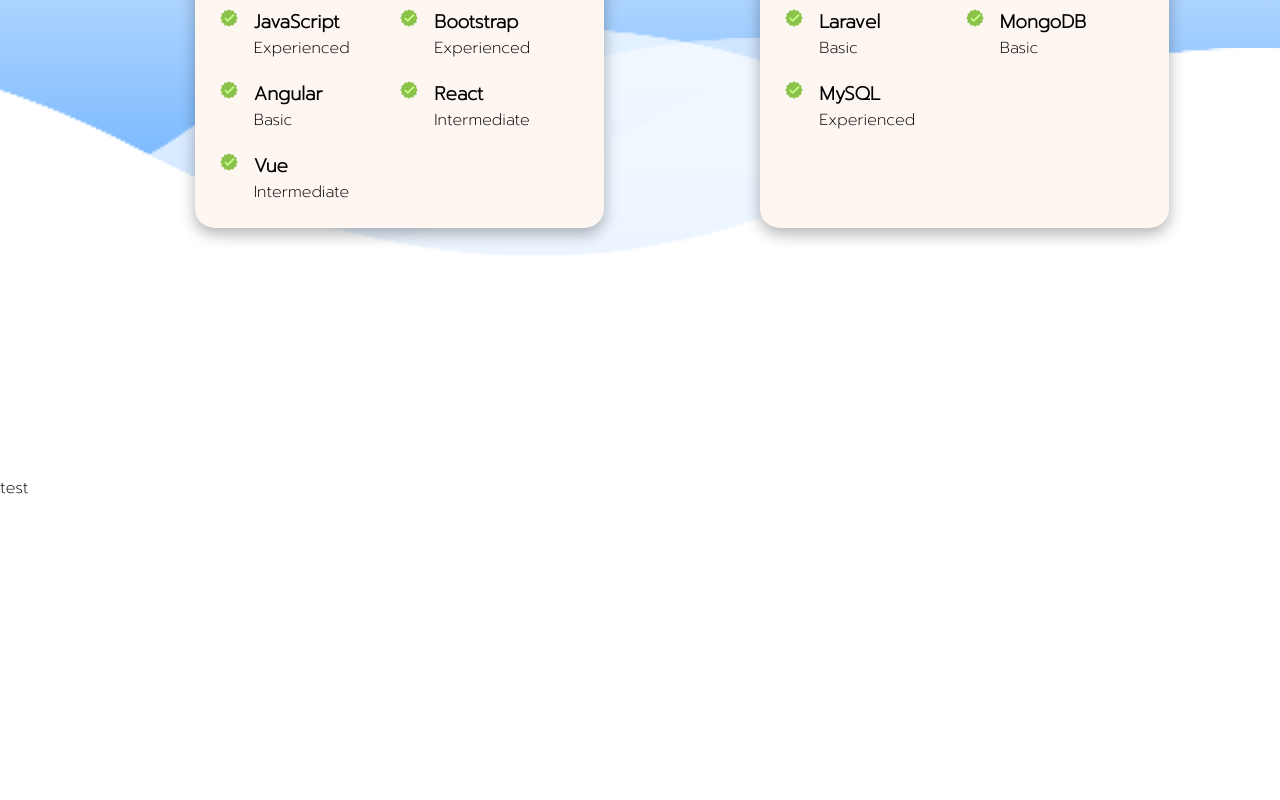
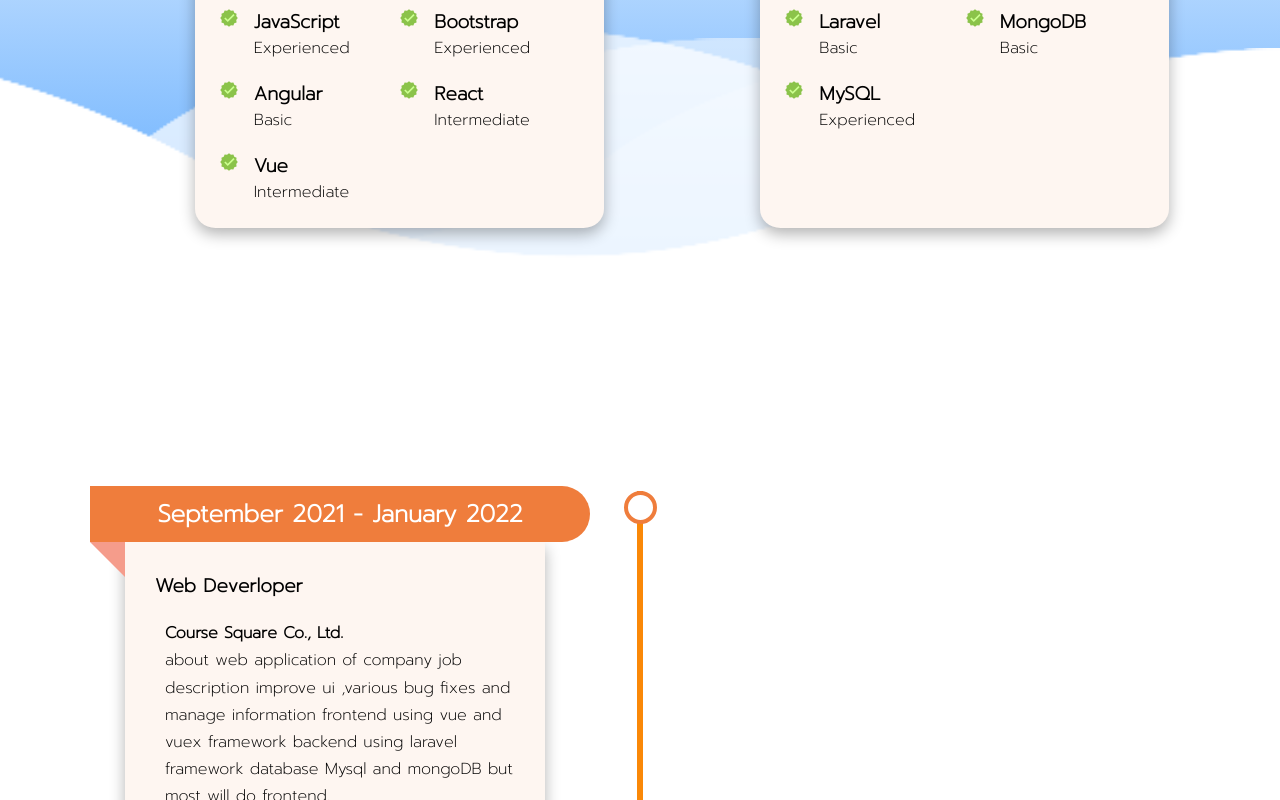
Before and after one commit to thanikth/resume, a React (Create React App) app: page / in a window 1280 px wide. Shown: the part 2000-2800 px from the top of the page. Before the commit the page ends 2500 px from the top, so only its background shows below. Built offline with nearby package versions, Linux system fonts and the light colour scheme.

Commit message:
improve color navbar // add work page

```diff
--- a/src/components/Skill/skill.css
+++ b/src/components/Skill/skill.css
@@ -33,7 +33,8 @@
 .skill-front .item {
   flex: 40%;
 }
-.title {
+.skill-back .title,
+.skill-front .title {
   display: block;
   width: 100%;
   font-size: 30px;
--- a/src/components/Topbar/navbar.css
+++ b/src/components/Topbar/navbar.css
@@ -1,12 +1,12 @@
 :root {
-  --yellow: #fddb3a;
+  --yellow: #fedd74;
 }
 .container {
   max-width: 960px;
   margin: 0 auto;
 }
 .header {
-  background: #2196f3;
+  background: #439cfe;
   width: 100%;
   height: 80px;
   position: fixed;
--- a/src/components/Work/work.css
+++ b/src/components/Work/work.css
@@ -0,0 +1,187 @@
+.work {
+  max-width: 1200px;
+  margin: 10% auto;
+  padding-bottom: 10%;
+}
+.timeline {
+  position: relative;
+}
+
+.timeline::after {
+  content: '';
+  position: absolute;
+  width: 6px;
+  background-color: rgb(250, 136, 7);
+  top: 15px;
+  bottom: 0;
+  left: 50%;
+  margin-left: -3px;
+}
+
+.work-con {
+  box-sizing: border-box;
+  padding: 10px 40px;
+  position: relative;
+  background-color: inherit;
+  width: 50%;
+}
+
+.work-con::after {
+  content: '';
+  position: absolute;
+  width: 25px;
+  height: 25px;
+  right: -17px;
+  background-color: white;
+  border: 4px solid #ef7d3c;
+  top: 15px;
+  border-radius: 50%;
+  z-index: 1;
+}
+
+/* Place the container to the left */
+.left {
+  left: 0;
+}
+
+/* Place the container to the right */
+.right {
+  left: 50%;
+}
+
+/* Fix the circle for containers on the right side */
+.right::after {
+  left: -16px;
+}
+
+.content {
+  padding: 0px 10px;
+  position: relative;
+  border-radius: 6px;
+}
+
+.content .year {
+  display: block;
+  padding: 10px;
+  margin: 0;
+  color: #ffff;
+  border-radius: 0 50px 50px 0;
+  background: #ef7d3c;
+  text-align: center;
+  position: relative;
+}
+
+.content .year:before {
+  content: '';
+  border-top: 35px solid #f59c8b;
+  border-left: 35px solid transparent;
+  position: absolute;
+  bottom: -35px;
+  left: 0;
+}
+
+.work-con:nth-child(2) .content .year {
+  border-radius: 50px 0 0 50px;
+  background: #4dae50;
+}
+.work-con:nth-child(2) .content .year:before {
+  border-left: none;
+  border-right: 35px solid transparent;
+  left: auto;
+  right: 0;
+  border-top-color: #99d39b;
+}
+
+.content .details {
+  padding: 30px 30px;
+  margin: 0 45px 0 35px;
+  background: #fef6f1;
+  -webkit-box-shadow: 0 4px 6px rgba(0, 0, 0, 0.3);
+  -moz-box-shadow: 0 4px 6px rgba(0, 0, 0, 0.3);
+  box-shadow: 0px 6px 15px rgba(0, 0, 0, 0.3);
+  border-radius: 0 0 20px 20px;
+}
+.work-con:nth-child(2) .content .details {
+  margin: 0 35px 0 45px;
+}
+
+.content .title {
+  font-weight: bolder;
+  margin: 0 0 10px;
+}
+
+.content .description {
+  margin: 0 0 0 10px;
+  padding-top: 10px;
+  line-height: 1.7rem;
+}
+
+@media screen and (max-width: 540px) {
+  .timeline::after {
+    left: 31px;
+  }
+
+  .work-con {
+    width: 100%;
+    padding-left: 50px !important;
+    padding-right: 5px !important;
+  }
+
+  .left::after,
+  .right::after {
+    left: 15px;
+  }
+
+  .right {
+    left: 0%;
+  }
+
+  .work-con:nth-child(2) .content .year {
+    border-radius: 0 50px 50px 0;
+  }
+  .work-con:nth-child(2) .content .year:before {
+    border-left: 35px solid transparent;
+    border-right: none;
+    right: 100%;
+    left: 0;
+  }
+
+  .content .details {
+    padding: 15px 15px !important;
+    margin: 0 25px 0 35px;
+  }
+
+  .work-con:nth-child(2) .content .details {
+    margin: 0 25px 0 35px !important;
+  }
+
+  .content .year {
+    font-size: 18px !important;
+  }
+
+  .content .title {
+    font-size: 18px;
+  }
+
+  .content .description {
+    font-size: 16px;
+  }
+}
+
+@media screen and (max-width: 1024px) {
+  .work-con {
+    padding: 10px 20px;
+  }
+
+  .content .details {
+    padding: 25px 15px;
+    margin: 0 25px 0 35px;
+  }
+
+  .work-con:nth-child(2) .content .details {
+    margin: 0 35px 0 25px;
+  }
+  .content .year {
+    font-size: 20px;
+  }
+}
--- a/src/components/Work/work.js
+++ b/src/components/Work/work.js
@@ -4,13 +4,56 @@
 function Work() {
     return (
         <div className='work' id='work'>
-            <div className="work-con">
-                <div className="work-text">
-                    <div className="work-card">
-                        test
+            <div className="timeline">
+                <div className="work-con left">
+                    <div className="content">
+                        <h2 className='year'>September 2021 - January 2022</h2>
+                        <div className="details">
+                            <h3 className='title'>
+                                Web Deverloper
+                            </h3>
+                            <p className='description'>
+                                <p style={{ fontWeight: "bolder" }}>Course Square Co., Ltd.</p>
+                                about web application of company job description improve ui ,various bug fixes
+                                and manage information frontend using vue and vuex framework backend using laravel framework
+                                database Mysql and mongoDB
+                                but most will do frontend.
+                            </p>
+                        </div>
                     </div>
                 </div>
-            </div>
+                <div className="work-con right">
+                    <div className="content">
+                        <h2 className='year'>December 2020 - March 2021</h2>
+                        <div className="details">
+                            <h3 className='title'>
+                                Frontend and Backend Developer
+                            </h3>
+                            <p className='description'>
+                                Internship at <p style={{ fontWeight: "bolder" }}>SCMS Technologies Co., Ltd.</p>
+                                about Web Application
+                                job description manage information
+                                Using Angular and Spring boot Framework database Mysql.
+                            </p>
+                        </div>
+                    </div>
+                </div>
+
+                {/* <div className="work-con left">
+                <div className="content">
+                    <h2 className='year'>2017</h2>
+                    <div className="details">
+                        <h3 className='title'>
+                            test
+                        </h3>
+                        <p className='description'>
+                            paragram
+                        </p>
+                    </div>
+                </div>
+            </div> */}
+
+            </div >
         </div>
     )
 }
```
Also changed, not shown: src/img/ScmLogo.jpg (added).
